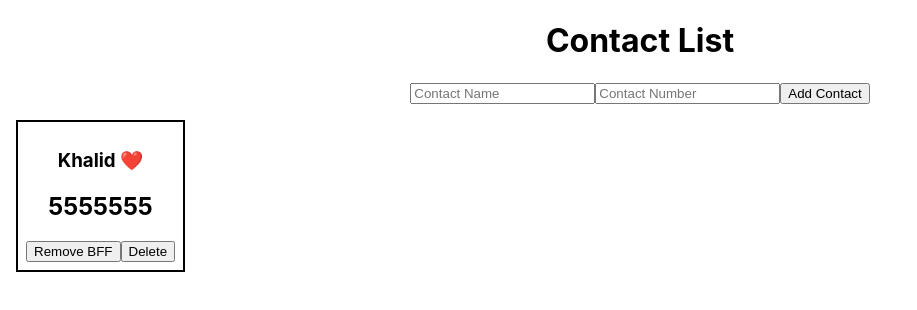
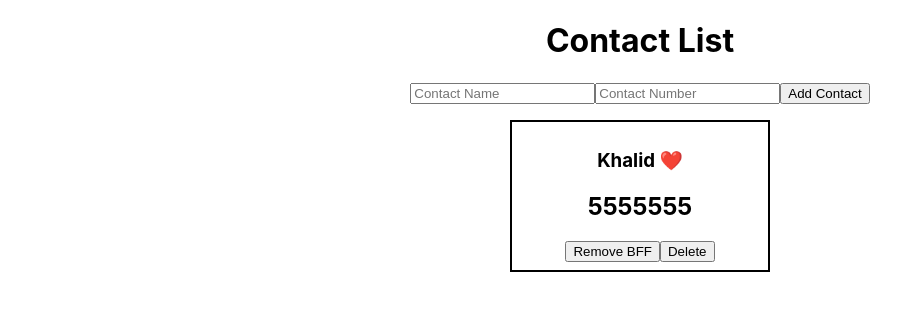
Before and after one commit to turingschool-examples/React-Testing-Contact-List, a React (Create React App) app: page / in a window 1280 px wide. Shown: the top 310 px of the page, without its empty margins (0-917 px from the left). Built offline with nearby package versions, Linux system fonts and the light colour scheme.

Commit message:
Touch up styling

```diff
--- a/src/ContactCard/ContactCard.css
+++ b/src/ContactCard/ContactCard.css
@@ -2,4 +2,5 @@
   border: solid black 2px;
   margin: 1em;
   padding: .5em;
+  width:15em;
 }
--- a/src/ContactList/ContactList.css
+++ b/src/ContactList/ContactList.css
@@ -1,4 +1,9 @@
 .ContactList {
   display: flex;
-  flex-wrap: wrap;
+  flex-direction: column;
+  align-items: center;
 }
+
+h3 {
+  text-align:center;
+}
--- a/src/ContactList/ContactList.js
+++ b/src/ContactList/ContactList.js
@@ -20,7 +20,7 @@ const ContactList = ({contacts, toggleBestFriend, deleteContact}) => {
 
   return (
     <section className="ContactList">
-      {contactCards}
+      {contactCards.length ? contactCards : <h3>No Contacts Yet!</h3>}
     </section>
   )
 }
```
